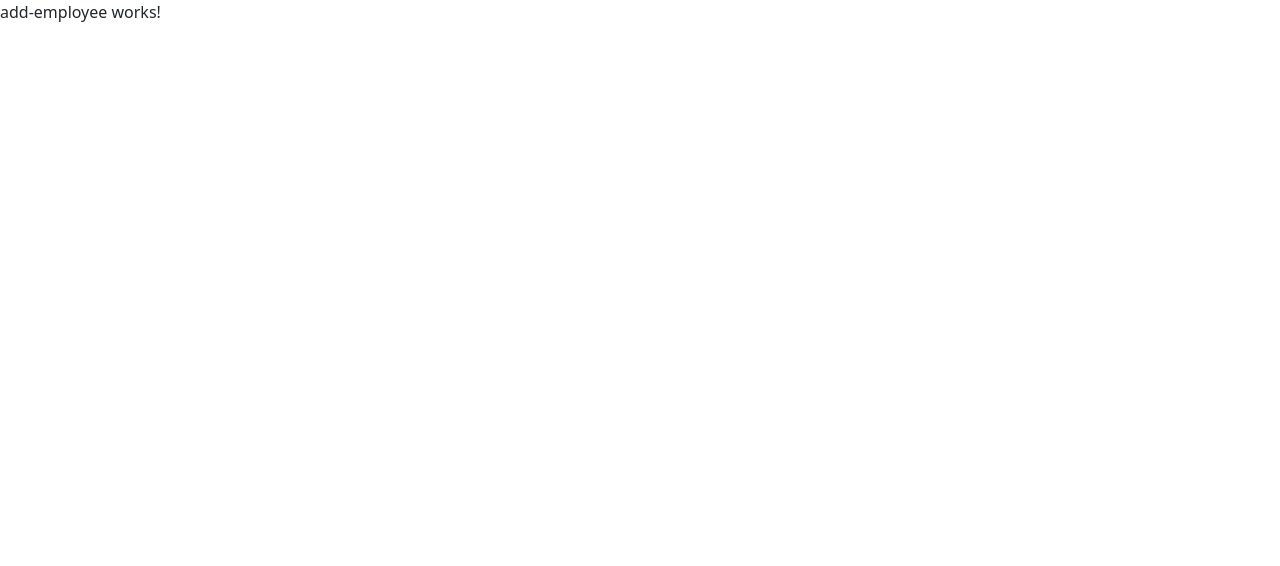
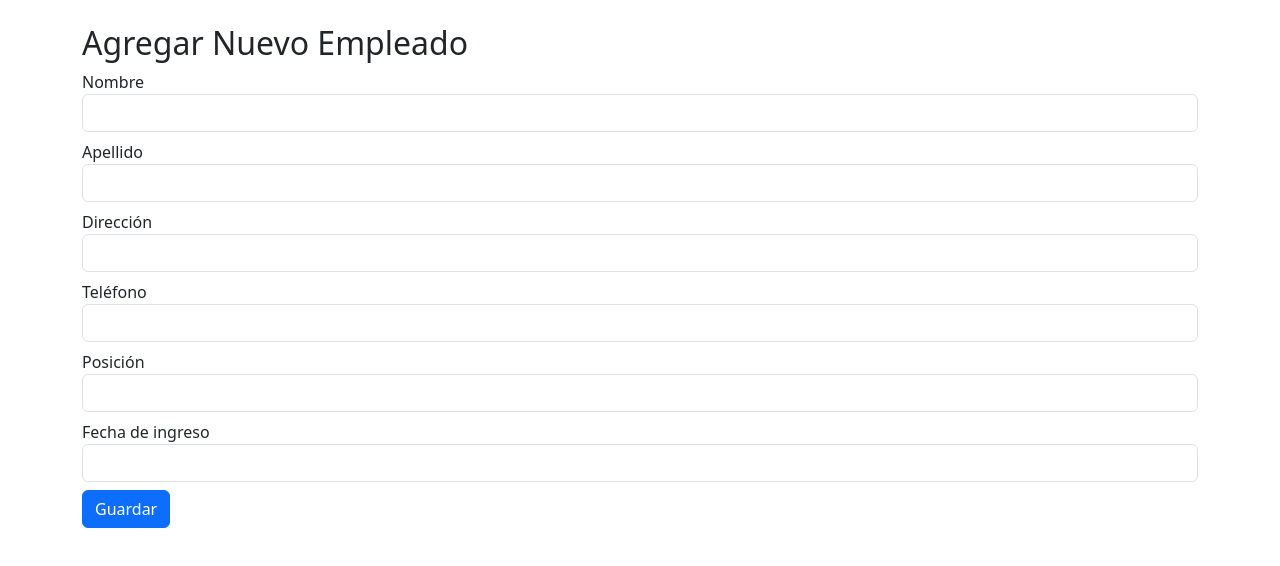
Before and after one commit to seralv/vacation-control-frontend, an Angular app: page /add-employee in a window 1280 px wide. Shown: the top 566 px of the page. Built offline with nearby package versions, Linux system fonts and the light colour scheme.

Commit message:
Update search functionality

```diff
--- a/package.json
+++ b/package.json
@@ -18,6 +18,7 @@
     "@angular/platform-browser": "^16.1.0",
     "@angular/platform-browser-dynamic": "^16.1.0",
     "@angular/router": "^16.1.0",
+    "@ng-bootstrap/ng-bootstrap": "^15.1.1",
     "@popperjs/core": "^2.11.8",
     "bootstrap": "^5.3.1",
     "bootstrap-icons": "^1.10.5",
--- a/src/app/add-employee/add-employee.component.html
+++ b/src/app/add-employee/add-employee.component.html
@@ -1 +1,22 @@
-<p>add-employee works!</p>
+<div class="container mt-4">
+    <h2>Agregar Nuevo Empleado</h2>
+    <form [formGroup]="employeeForm" (ngSubmit)="onSubmit()">
+        <div class="form-group">
+            <label>Nombre</label>
+            <input type="text" class="form-control mb-2" formControlName="name" />
+            <label>Apellido</label>
+            <input type="text" class="form-control mb-2" formControlName="last_name" />
+            <label>Dirección</label>
+            <input type="text" class="form-control mb-2" formControlName="address" />
+            <label>Teléfono</label>
+            <input type="text" class="form-control mb-2" formControlName="phone" />
+            <label>Posición</label>
+            <input type="text" class="form-control mb-2" formControlName="position" />
+            <label>Fecha de ingreso</label>
+            <input type="text" class="form-control mb-2" formControlName="entry_date" />
+
+        </div>
+
+        <button type="submit" class="btn btn-primary">Guardar</button>
+    </form>
+</div>
--- a/src/app/add-employee/add-employee.component.ts
+++ b/src/app/add-employee/add-employee.component.ts
@@ -1,10 +1,39 @@
-import { Component } from '@angular/core';
+import { Component, OnInit } from '@angular/core';
+import { FormBuilder, FormGroup, Validators } from '@angular/forms';
+import { EmployeeService } from '../employee.service';
+import { Router } from '@angular/router';
 
 @Component({
   selector: 'app-add-employee',
   templateUrl: './add-employee.component.html',
   styleUrls: ['./add-employee.component.css']
 })
-export class AddEmployeeComponent {
+export class AddEmployeeComponent implements OnInit {
+  employeeForm!: FormGroup;
 
+  constructor(
+    private formBuilder: FormBuilder,
+    private employeeService: EmployeeService,
+    private router: Router
+    ) {}
+
+  ngOnInit(): void {
+    this.employeeForm = this.formBuilder.group({
+      name: ['', Validators.required],
+      last_name: ['', Validators.required],
+      address: ['', Validators.required],
+      phone: ['', Validators.required],
+      position: ['', Validators.required],
+      entry_date: ['', Validators.required]
+    });
+  }
+
+  onSubmit(): void {
+    if (this.employeeForm.valid) {
+      this.employeeService.createEmployee(this.employeeForm.value).subscribe(() => {
+        // Lógica después de agregar el empleado (redirección, notificación, etc.)
+        this.router.navigate(['/'])
+      });
+    }
+  }
 }
--- a/src/app/app.module.ts
+++ b/src/app/app.module.ts
@@ -1,6 +1,6 @@
 import { NgModule } from '@angular/core';
 import { BrowserModule } from '@angular/platform-browser';
-import { FormsModule } from '@angular/forms';
+import { FormsModule, ReactiveFormsModule } from '@angular/forms';
 
 import { AppRoutingModule } from './app-routing.module';
 import { AppComponent } from './app.component';
@@ -29,6 +29,7 @@ import { NavbarComponent } from './navbar/navbar.component';
     AppRoutingModule,
     FormsModule,
     HttpClientModule,
+    ReactiveFormsModule,
   ],
   providers: [],
   bootstrap: [AppComponent]
--- a/src/app/employee-list/employee-list.component.html
+++ b/src/app/employee-list/employee-list.component.html
@@ -1,8 +1,9 @@
 <div class="container mt-4">
     <h2>Lista de Empleados</h2>
+    <button class="btn btn-primary mb-2" routerLink="/add-employee">Agregar Nuevo Empleado</button>
     <div class="d-flex justify-content-between mb-3">
-        <button class="btn btn-primary" routerLink="/add-employee">Agregar Nuevo Empleado</button>
-        <input type="text" class="form-control" placeholder="Buscar empleado..." [(ngModel)]="searchTerm" />
+        <!-- <input type="text" class="form-control" placeholder="Buscar empleado..." [(ngModel)]="searchTerm" /> -->
+        <input type="text" class="form-control" placeholder="Buscar empleado..." [formControl]="searchTerm" />
     </div>
     <table class="table table-striped">
         <thead>
--- a/src/app/employee-list/employee-list.component.ts
+++ b/src/app/employee-list/employee-list.component.ts
@@ -2,6 +2,8 @@ import { Component, OnInit } from '@angular/core';
 import { Router } from '@angular/router';
 import { EmployeeService } from '../employee.service';
 import Swal from 'sweetalert2';
+import { FormControl } from '@angular/forms';
+import { debounceTime, distinctUntilChanged } from 'rxjs';
 
 @Component({
   selector: 'app-employee-list',
@@ -11,12 +13,18 @@ import Swal from 'sweetalert2';
 export class EmployeeListComponent implements OnInit {
   employees: any[] = [];
   filteredEmployees: any[] = [];
-  searchTerm: string = '';
+  searchTerm = new FormControl('');
 
-  constructor(private router: Router, private employeeService: EmployeeService) {}
+  constructor(private router: Router, private employeeService: EmployeeService) { }
 
   ngOnInit(): void {
     this.fetchEmployees();
+
+    this.searchTerm.valueChanges
+    .pipe(debounceTime(300), distinctUntilChanged())
+    .subscribe(() => {
+      this.applyFilter();
+    });
   }
 
   fetchEmployees(): void {
@@ -27,8 +35,11 @@ export class EmployeeListComponent implements OnInit {
   }
 
   applyFilter(): void {
-    this.filteredEmployees = this.employees.filter(employee =>
-      employee.name.toLowerCase().includes(this.searchTerm.toLowerCase())
+    const searchTerm = this.searchTerm.value?.toLowerCase();
+    this.filteredEmployees = this.employees.filter(
+      employee =>
+        employee.name.toLowerCase().includes(searchTerm) ||
+        employee.last_name.toLowerCase().includes(searchTerm)
     );
   }
 
@@ -47,7 +58,7 @@ export class EmployeeListComponent implements OnInit {
 
     swalWithBootstrapButtons.fire({
       title: '¿Estás seguro?',
-      text: `No podrás revertir esto: ${employee.name} será eliminado.`,
+      text: `No podrás revertir esto: ${employee.name} se eliminará.`,
       icon: 'warning',
       showCancelButton: true,
       confirmButtonText: 'Eliminar',
```
Also changed, not shown: 1 other file (tests, documents, lock files or other folders).
